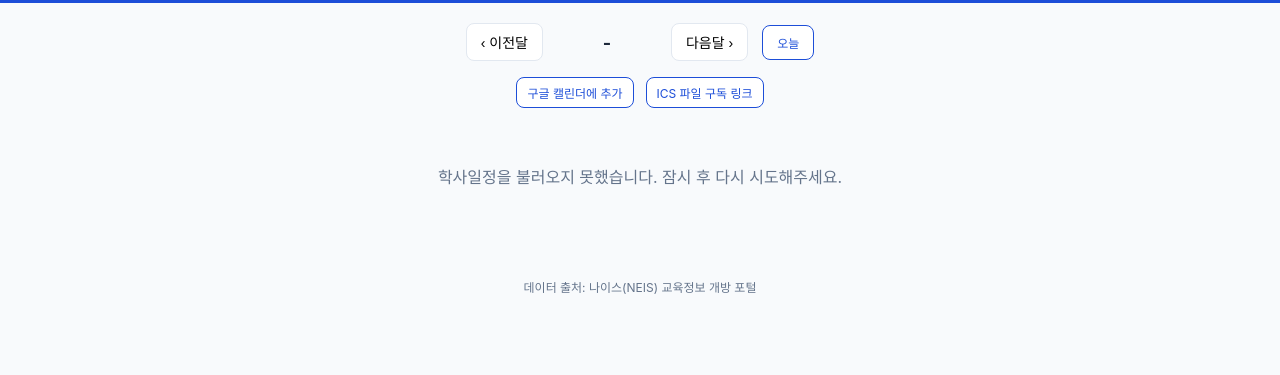
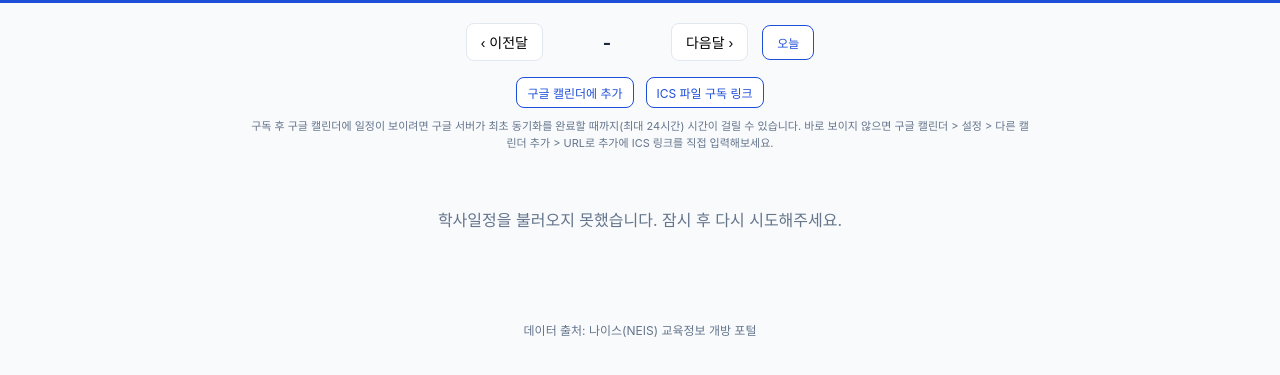
Before and after one commit to Minipark-KOR/kuhwa, a website: page public/index.html in a window 1280 px wide. Shown: the part 77-452 px from the top of the page. Drawn offline with Linux system fonts and the light colour scheme; no server answers.

Commit message:
fix: use webcal scheme for gcal subscribe link and add sync-delay guidance

```diff
--- a/public/index.html
+++ b/public/index.html
@@ -89,6 +89,13 @@
     background: var(--card);
   }
   .cal-sub-btn:hover { background: #eef2ff; }
+  .cal-sub-note {
+    text-align: center;
+    font-size: 11px;
+    color: var(--muted);
+    margin: -6px 0 16px;
+    line-height: 1.5;
+  }
   .status { text-align: center; color: var(--muted); padding: 40px 0; }
   .calendar {
     background: var(--card);
@@ -194,6 +201,7 @@
       <a id="gcalBtn" class="cal-sub-btn" target="_blank" rel="noopener">구글 캘린더에 추가</a>
       <a id="icsBtn" class="cal-sub-btn" target="_blank" rel="noopener">ICS 파일 구독 링크</a>
     </div>
+    <p class="cal-sub-note">구독 후 구글 캘린더에 일정이 보이려면 구글 서버가 최초 동기화를 완료할 때까지(최대 24시간) 시간이 걸릴 수 있습니다. 바로 보이지 않으면 구글 캘린더 &gt; 설정 &gt; 다른 캘린더 추가 &gt; URL로 추가에 ICS 링크를 직접 입력해보세요.</p>
     <div id="content" class="status">학사일정을 불러오는 중입니다...</div>
   </main>
   <footer>데이터 출처: 나이스(NEIS) 교육정보 개방 포털</footer>
@@ -210,7 +218,8 @@
 
     const icsUrl = window.location.origin + "/api/calendar.ics";
     icsBtn.href = icsUrl;
-    gcalBtn.href = "https://calendar.google.com/calendar/render?cid=" + encodeURIComponent(icsUrl);
+    const webcalUrl = icsUrl.replace(/^https?:\/\//, "webcal://");
+    gcalBtn.href = "https://calendar.google.com/calendar/render?cid=" + encodeURIComponent(webcalUrl);
 
     // 현재 한국(KST, UTC+9) 기준 날짜를 계산합니다.
     function getKstNow() {
```
